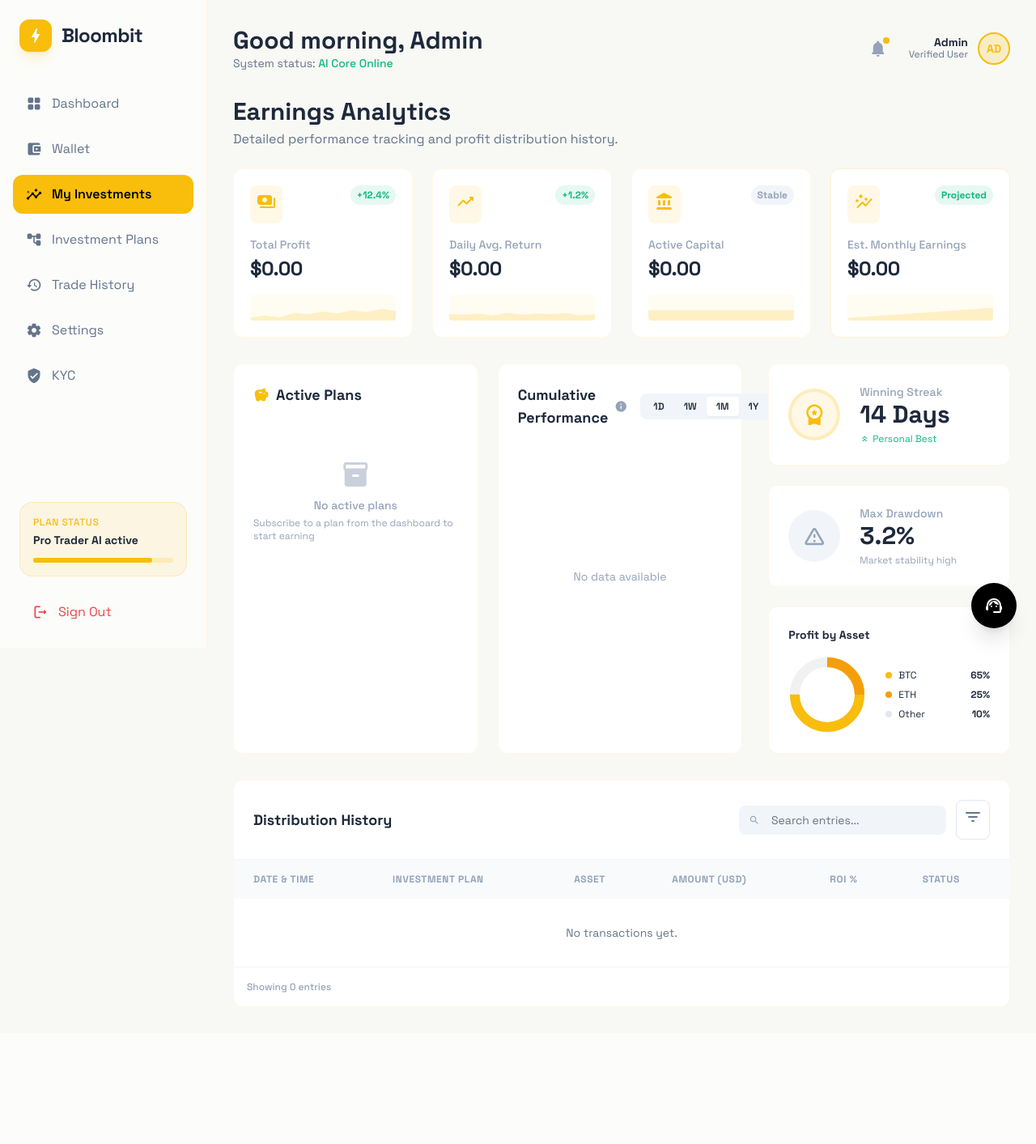
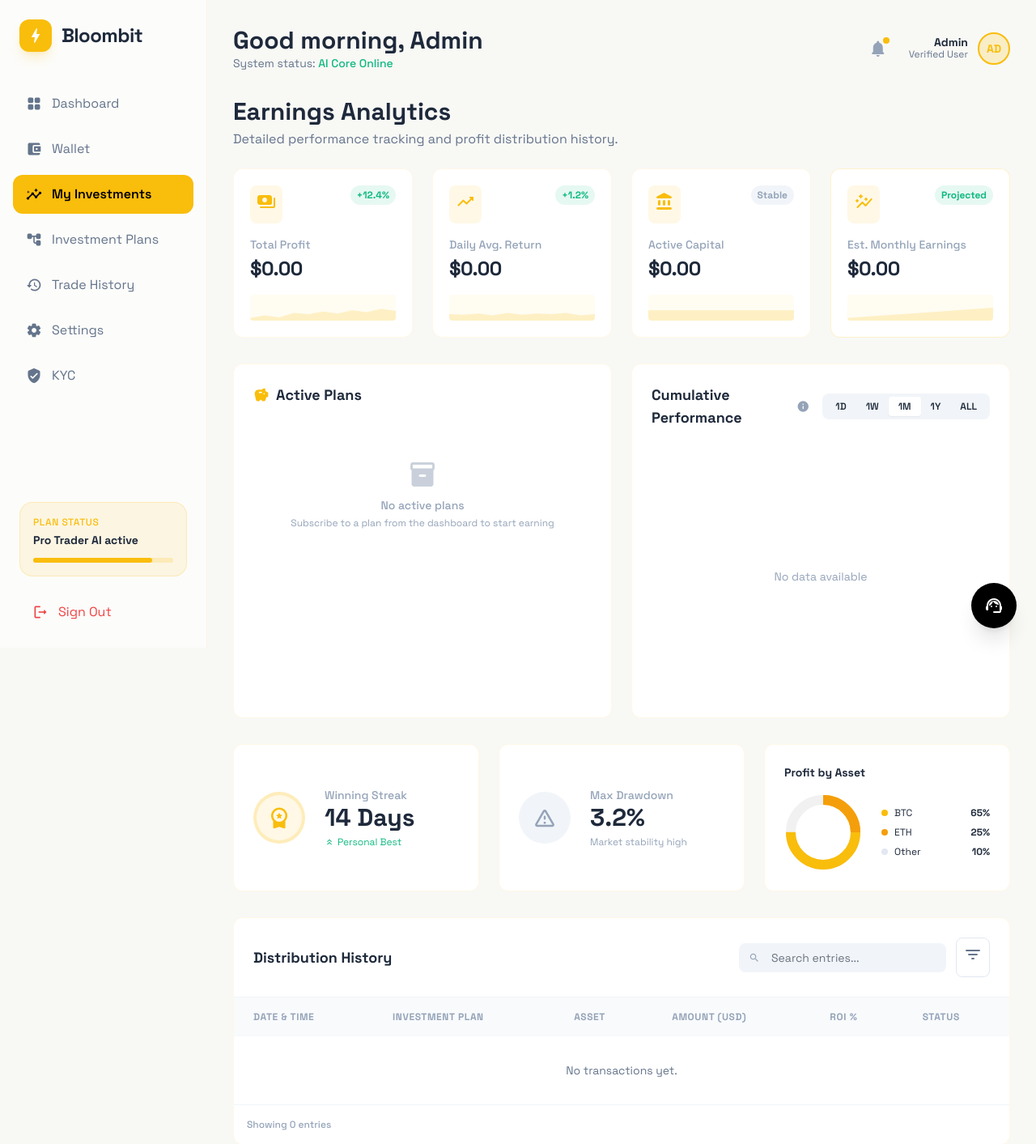
Before and after one commit to carter46/evergreen_Prime, a PHP site: page /dashboard/user/analytics in a window 1280 px wide. Shown: the top 1413 px of the page at 81% size. Before the commit the page ends 1244 px from the top, so only its background shows below. Run offline with PHP 8.4, Linux system fonts and the light colour scheme; a user stored in the database is signed in; data comes from the database, SQL or seed files in the repository; a map, chart or similar area stays blank; some libraries are stand-ins or nearby versions.

Commit message:
Update user_analytics.php

```diff
--- a/dashboard/user/user_analytics.php
+++ b/dashboard/user/user_analytics.php
@@ -209,9 +209,9 @@ try {
 </div>
 </section>
 <!-- Main Analytics Section -->
-<div class="grid grid-cols-1 xl:grid-cols-3 gap-8 mb-8">
-<!-- Column: Active Plans (50%) | Cumulative Performance (50%) - two columns side by side -->
-<div class="xl:col-span-2 grid grid-cols-1 lg:grid-cols-2 gap-6">
+<div class="space-y-8 mb-8">
+<!-- Row 1: Active Plans (50%) | Cumulative Performance (50%) - full width, two columns -->
+<div class="grid grid-cols-1 lg:grid-cols-2 gap-6 w-full">
 <!-- Active Plans (50% - left) -->
 <div class="glass-card bg-white dark:bg-zinc-900 p-6 rounded-xl min-h-0">
 <h2 class="text-lg font-bold flex items-center gap-2 mb-4">
@@ -305,9 +305,8 @@ if (!empty($chartData)) {
 </div>
 </div>
 </div>
-<!-- Side Widgets -->
-<div class="space-y-6">
-<!-- Winning Streak -->
+<!-- Row 2: Side Widgets -->
+<div class="grid grid-cols-1 md:grid-cols-2 xl:grid-cols-3 gap-6">
 <div class="glass-card bg-white dark:bg-zinc-900 p-6 rounded-xl flex items-center gap-6">
 <div class="w-16 h-16 bg-primary/10 rounded-full flex items-center justify-center border-4 border-primary/20">
 <span class="material-icons-round text-3xl text-primary">workspace_premium</span>
@@ -321,7 +320,6 @@ if (!empty($chartData)) {
                         </p>
 </div>
 </div>
-<!-- Max Drawdown -->
 <div class="glass-card bg-white dark:bg-zinc-900 p-6 rounded-xl flex items-center gap-6">
 <div class="w-16 h-16 bg-slate-100 dark:bg-zinc-800 rounded-full flex items-center justify-center">
 <span class="material-icons-round text-3xl text-slate-400">warning_amber</span>
@@ -332,7 +330,6 @@ if (!empty($chartData)) {
 <p class="text-xs text-slate-400 mt-1">Market stability high</p>
 </div>
 </div>
-<!-- Earnings Breakdown Doughnut Simulation -->
 <div class="glass-card bg-white dark:bg-zinc-900 p-6 rounded-xl">
 <h2 class="text-sm font-bold mb-4">Profit by Asset</h2>
 <div class="flex items-center gap-6">
```
